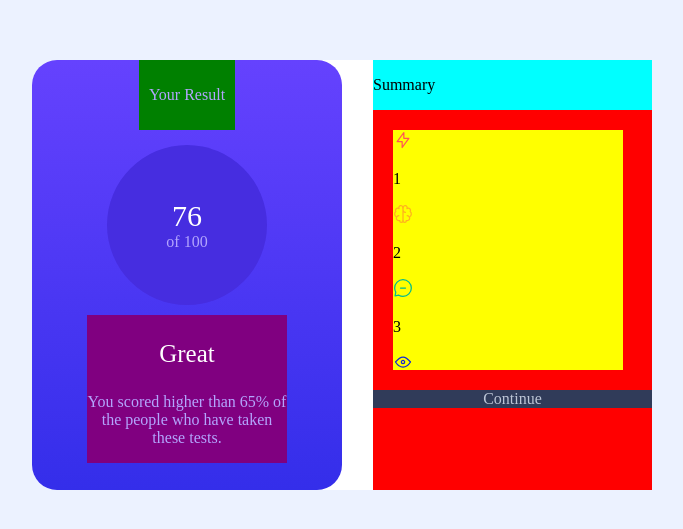
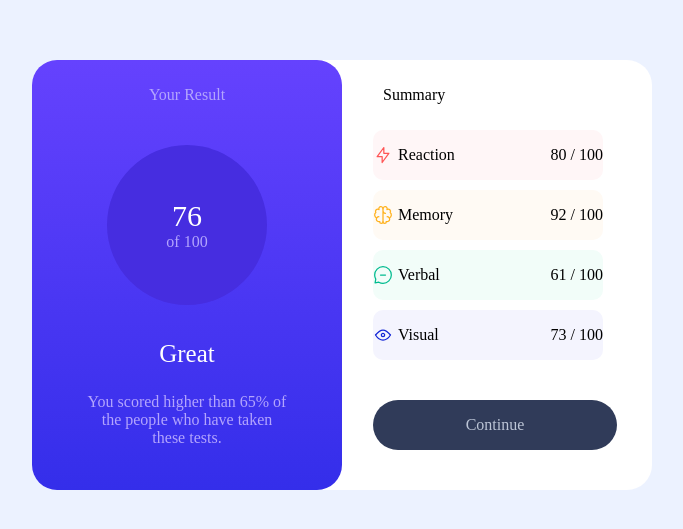
Before and after one commit to Jiang-Min-Zang/Practise, a plain HTML site: page Results summary component/results-summary-component-main/index2.html in a window 1280 px wide. Shown: the part 133-662 px from the top of the page, without its empty margins (298-981 px from the left). Drawn offline with Linux system fonts and the light colour scheme.

Commit message:
Results summary component(final)

```diff
--- a/Results summary component/results-summary-component-main/index2.html
+++ b/Results summary component/results-summary-component-main/index2.html
@@ -30,21 +30,33 @@
           <p>Summary</p>
         </div>
         <div class="FractionBox">
-          <div class="Fraction1">
-            <img src="./assets/images/icon-reaction.svg" alt="" />
-            <p>1</p>
+          <div class="Fraction Fraction1">
+            <div class="box">
+              <img src="./assets/images/icon-reaction.svg" alt="" />
+              <span>Reaction</span>
+            </div>
+            <span>80 / 100</span>
           </div>
-          <div class="Fraction2">
-            <img src="./assets/images/icon-memory.svg" alt="" />
-            <p>2</p>
+          <div class="Fraction Fraction2">
+            <div class="box">
+              <img src="./assets/images/icon-memory.svg" alt="" />
+              <span>Memory</span>
+            </div>
+            <span>92 / 100</span>
           </div>
-          <div class="Fraction3">
-            <img src="./assets/images/icon-verbal.svg" alt="" />
-            <p>3</p>
+          <div class="Fraction Fraction3">
+            <div class="box">
+              <img src="./assets/images/icon-verbal.svg" alt="" />
+              <span>Verbal</span>
+            </div>
+            <span>61 / 100</span>
           </div>
-          <div class="Fraction4">
-            <img src="./assets/images/icon-visual.svg" alt="" />
-            <p>4</p>
+          <div class="Fraction Fraction4">
+            <div class="box">
+              <img src="./assets/images/icon-visual.svg" alt="" />
+              <span>Visual</span>
+            </div>
+            <span>73 / 100</span>
           </div>
         </div>
         <div class="result">
--- a/Results summary component/results-summary-component-main/style2.scss
+++ b/Results summary component/results-summary-component-main/style2.scss
@@ -29,7 +29,7 @@ body {
     padding: 10px;
     width: auto;
     height: auto;
-    background-color: green;
+    // background-color: green;
   }
   .average-left {
     display: flex;
@@ -51,7 +51,7 @@ body {
     text-align: center;
     width: 200px;
     height: auto;
-    background-color: purple;
+    // background-color: purple;
   }
   .text2 {
     color: white;
@@ -60,33 +60,65 @@ body {
 }
 .right {
   display: flex;
+  // justify-content: center;
   flex-direction: column;
   width: 45%;
   height: 430px;
-  background-color: red;
+  // background-color: red;
 
   .header-right {
-    background-color: aqua;
+    padding: 10px;
   }
   .FractionBox {
+    margin-bottom: 30px;
     display: flex;
     flex-direction: column;
-    margin: 20px;
+
+    // margin: 20px;
     height: 240px;
     width: 230px;
-    background-color: yellow;
+    // background-color: yellow;
+    gap: 10px;
 
     .Fraction {
-      height: 160px;
-      width: 160px;
-      background-color: green;
+      display: flex;
+      justify-content: space-between;
+      align-items: center;
+      border-radius: 10px;
+      height: 50px;
+      width: 230px;
+      // background-color: green;
+    }
+    .Fraction1 {
+      background-color: rgb(255, 246, 247);
+      // color: red;
+    }
+    .Fraction2 {
+      background-color: rgb(255, 250, 244);
+    }
+    .Fraction3 {
+      background-color: rgb(242, 253, 249);
+    }
+    .Fraction4 {
+      background-color: rgb(244, 244, 254);
+    }
+    .box {
+      display: flex;
+      align-items: center;
+      > span {
+        padding-left: 5px;
+      }
     }
   }
   .result {
-    width: auto;
-    height: auto;
-    text-align: center;
+    width: 244px;
+    height: 50px;
+    display: flex;
+    justify-content: center;
+    align-items: center;
+    border-radius: 25px;
     color: rgb(188, 197, 214);
     background-color: rgb(48, 59, 89);
+    // margin-top: 30px;
   }
 }
```
Also changed, not shown: Results summary component/results-summary-component-main/style2.css, 1 other file.
